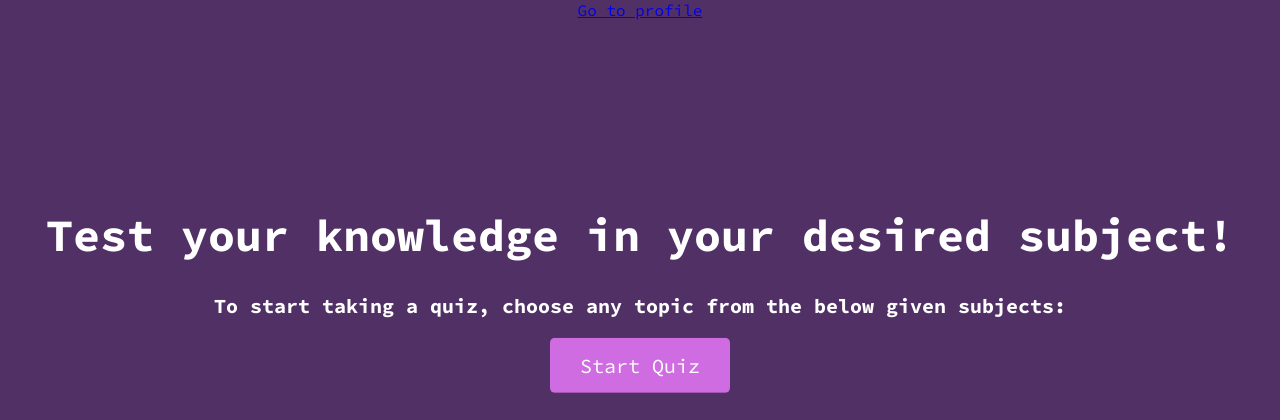
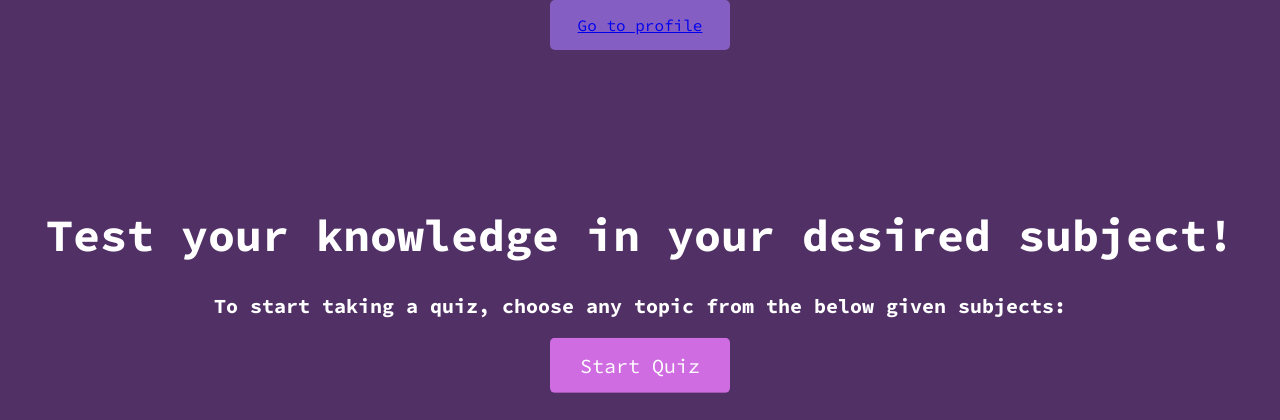
Before and after one commit to Pixel-Synth/Quiz-Master, a Flask app: page /homepage in a window 1280 px wide. Shown: the part 75-495 px from the top of the page. Run offline with Flask 3, Linux system fonts and the light colour scheme; some web fonts are replaced.

Commit message:
Update homepage.html

```diff
--- a/templates/homepage.html
+++ b/templates/homepage.html
@@ -56,7 +56,7 @@
                     </div>
                 </div>
             </div>
-            <div>
+            <div class="category">
                 <a href="profilepage.html">Go to profile</a>
             </div>
         </div>
```
